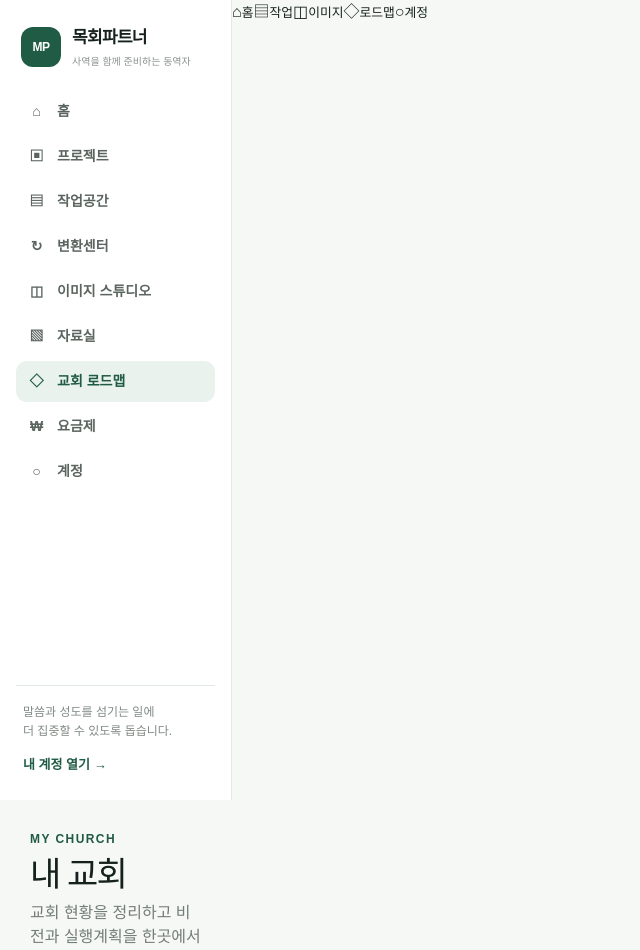
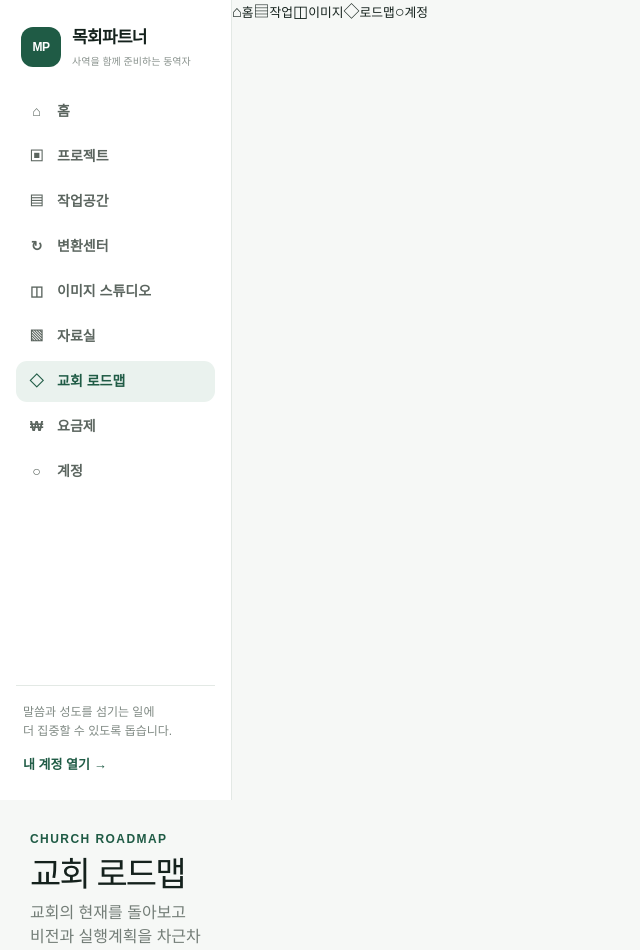
Before and after one commit to a01057674471-dot/ministry-partner, a Next.js app: page /roadmap in a window 1280 px wide. Shown: the top 950 px of the page, without its empty margins (0-640 px from the left). Built offline with nearby package versions, Linux system fonts and the light colour scheme; no server answers.

Commit message:
Rename church area to church roadmap

```diff
--- a/app/roadmap/page.tsx
+++ b/app/roadmap/page.tsx
@@ -7,7 +7,7 @@ export default function RoadmapPage() {
       <V2Sidebar />
       <section className="v2-main">
         <div className="v2-page-head">
-          <div><div className="eyebrow">MY CHURCH</div><h1>내 교회</h1><p>교회 현황을 정리하고 비전과 실행계획을 한곳에서 준비합니다.</p></div>
+          <div><div className="eyebrow">CHURCH ROADMAP</div><h1>교회 로드맵</h1><p>교회의 현재를 돌아보고 비전과 실행계획을 차근차근 세웁니다.</p></div>
         </div>
         <WorkspaceTool fixedMode="roadmap" />
       </section>
```
